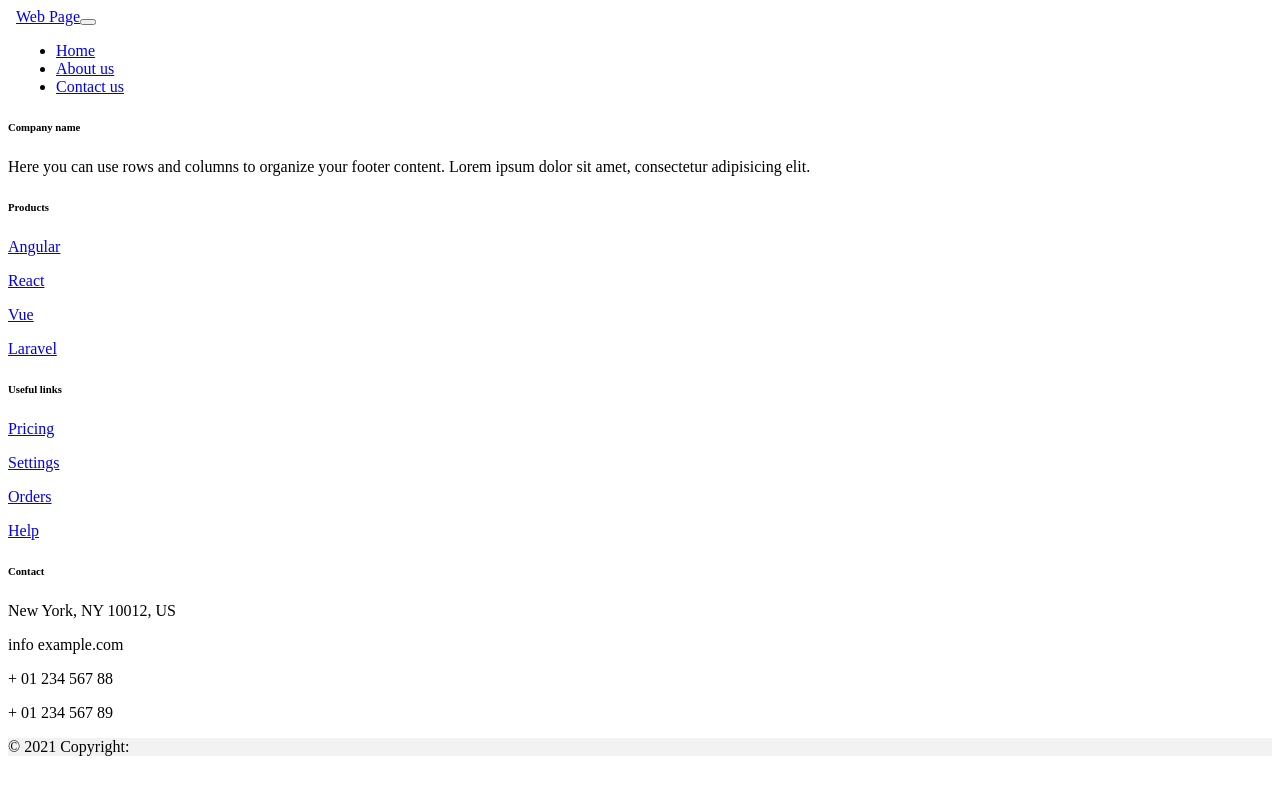
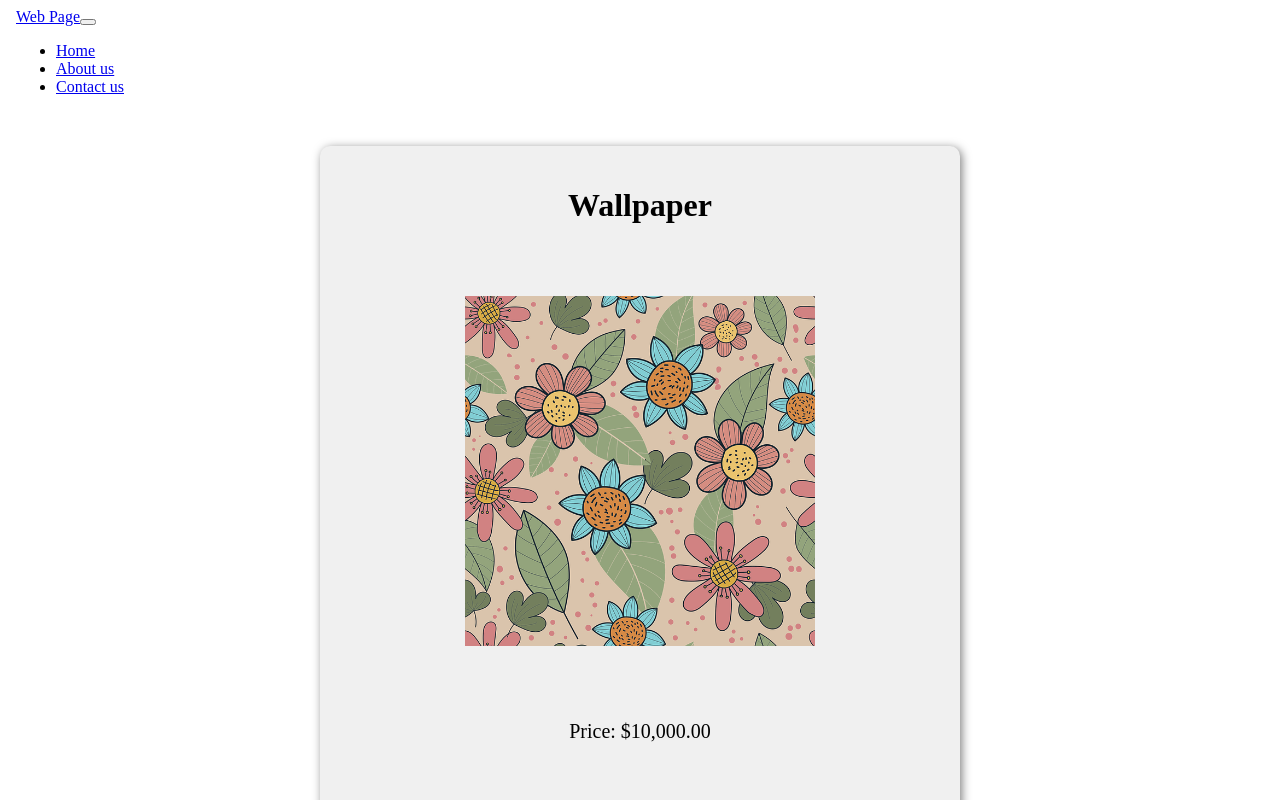
Before and after one commit to HanaMohamed01/Angular-iti, an Angular app: page /productdetails/1 in a window 1280 px wide. Before the commit this address led to /. Shown: the top 800 px of the page. Built offline with nearby package versions, Linux system fonts and the light colour scheme.

Commit message:
Updates_productdetails

```diff
--- /dev/null
+++ b/src/app/Components/details.service.ts
@@ -0,0 +1,24 @@
+import { Injectable } from '@angular/core';
+import { IProduct } from './product/iproduct';
+
+@Injectable({
+  providedIn: 'root'
+})
+export class ProductDetailsService {
+  private products: IProduct[] = [
+    { id: 1, name: "Wallpaper", price: 10000, imageUrl: "/4.jpg" },
+    { id: 2, name: "image", price: 10000, imageUrl: "/4.jpg" },
+    { id: 3, name: "Art", price: 10000, imageUrl: "/9.jpg" },
+    { id: 4, name: "Wallpaper", price: 10000, imageUrl: "/9.jpg" },
+    { id: 5, name: "Art", price: 10000, imageUrl: "/4.jpg" },
+    { id: 6, name: "image", price: 10000, imageUrl: "/9.jpg" },
+  ];
+
+  getAllProducts(): IProduct[] {
+    return this.products;
+  }
+
+  getProductbyId(id: number): IProduct | undefined {
+    return this.products.find(product => product.id === id);
+  }
+}
--- a/src/app/Components/product/product.html
+++ b/src/app/Components/product/product.html
@@ -5,7 +5,7 @@
       <div class="card-body">
         <h5 class="card-title">{{product.name}}</h5>
         <p class="card-text">{{product.price}}</p>
-        <a href="#" class="btn btn-primary">Go somewhere</a>
+        <a routerLink="/productdetails/{{product.id}}" class="btn btn-primary">Details</a>
       </div>
     </div>
   </div>
--- a/src/app/Components/product/product.ts
+++ b/src/app/Components/product/product.ts
@@ -1,11 +1,13 @@
 import { Component, OnInit } from '@angular/core';
 import { CommonModule } from '@angular/common';
+import { RouterModule } from '@angular/router';
 import { ProductService } from './product.service';
 import { IProduct } from './iproduct';
+import { Productdetails } from '../productdetails/productdetails';
 
 @Component({
   selector: 'app-product',
-  imports: [CommonModule],
+  imports: [CommonModule, RouterModule, Productdetails],
   providers: [ProductService],
   templateUrl: './product.html',
   styleUrls: ['./product.css']
--- /dev/null
+++ b/src/app/Components/productdetails/productdetails.css
@@ -0,0 +1,14 @@
+*{
+    justify-content: center;
+    align-items: center;
+    text-align: center;
+}
+
+.container{
+    width: 600px;
+    padding: 20px;
+    background-color: #f0f0f0;
+    box-shadow: 2px 2px 10px 0px rgba(0,0,0,0.5);
+    border-radius: 10px;
+    margin : 50px auto;
+}
--- /dev/null
+++ b/src/app/Components/productdetails/productdetails.html
@@ -0,0 +1,7 @@
+<div class="container">
+<div *ngIf="product;">
+  <h1>{{ product?.name }}</h1>
+  <img class="product-image" style="width: 350px; margin: 50px;" [src]="product?.imageUrl" alt="{{ product?.name }}" />
+  <p style="font-size: 20px; margin-bottom: 60px;">Price: {{ product?.price | currency:'USD' }}</p>
+</div>
+</div>
--- /dev/null
+++ b/src/app/Components/productdetails/productdetails.ts
@@ -0,0 +1,28 @@
+import { Component, OnInit } from '@angular/core';
+import { CommonModule, CurrencyPipe } from '@angular/common';
+import { ActivatedRoute, RouterModule } from '@angular/router';
+import { ProductDetailsService } from '../details.service';
+import { IProduct } from '../product/iproduct';
+
+@Component({
+  selector: 'app-productdetails',
+  standalone: true,
+  imports: [CommonModule, RouterModule, CurrencyPipe],
+  templateUrl: './productdetails.html',
+  styleUrls: ['./productdetails.css']
+})
+export class Productdetails implements OnInit {
+  product: IProduct | undefined;
+
+  constructor(
+    private route: ActivatedRoute,
+    private productDetailsService: ProductDetailsService
+  ) {}
+
+  ngOnInit(): void {
+    const id = Number(this.route.snapshot.paramMap.get('id'));
+    console.log('Product ID from route:', id);
+    this.product = this.productDetailsService.getProductbyId(id);
+    console.log('Product fetched:', this.product);
+  }
+}
--- a/src/app/app.routes.ts
+++ b/src/app/app.routes.ts
@@ -8,5 +8,6 @@ export const routes: Routes = [
     { path: '', component: Home },
     { path: 'home' , component: Home },
     { path: 'about', component: About },
-    { path: 'contact', component: Contact }
+    { path: 'contact', component: Contact },
+    { path: 'productdetails/:id', loadComponent: () => import('./Components/productdetails/productdetails').then(m => m.Productdetails) }
 ];
--- a/src/app/app.ts
+++ b/src/app/app.ts
@@ -1,10 +1,10 @@
 import { Component } from '@angular/core';
-import { RouterOutlet } from '@angular/router';
+import { RouterOutlet, RouterModule } from '@angular/router';
 import { Navbar } from "./Components/navbar/navbar";
 import { Footer } from "./Components/footer/footer";
 @Component({
   selector: 'app-root',
-  imports: [RouterOutlet, Navbar, Footer],
+  imports: [RouterOutlet, RouterModule, Navbar, Footer],
   templateUrl: './app.html',
   styleUrl: './app.css'
 })
```
Also changed, not shown: 1 other file (tests, documents, lock files or other folders).
